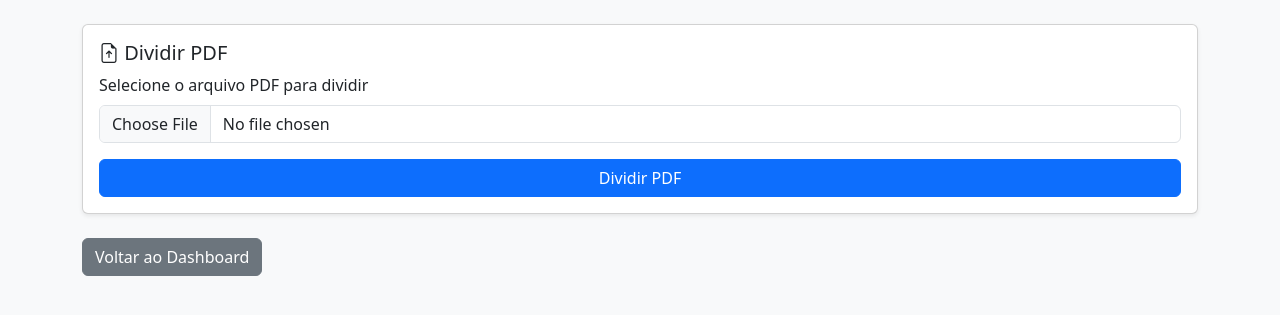
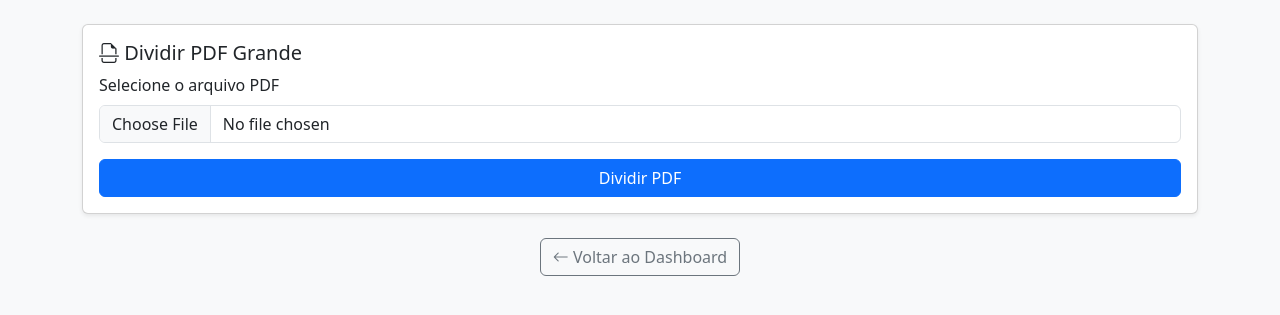
Before and after one commit to Luizwagner13/SIAMC, a Flask app: page /dividir_pdf in a window 1280 px wide. Shown: the part 66-381 px from the top of the page. Run offline with Flask 3, Linux system fonts and the light colour scheme.

Commit message:
Add files via upload

```diff
--- a/templates/dashboard.html
+++ b/templates/dashboard.html
@@ -70,7 +70,7 @@
                 <div class="card shadow-sm">
                     <div class="card-body">
                         <h5 class="card-title"><i class="bi bi-file-earmark-break"></i> Dividir PDF Grande</h5>
-                        <form action="{{ url_for('dividir_pdf_route') }}" method="GET">
+                        <form action="{{ url_for('dividir_pdf_bp.dividir_pdf_route') }}" method="GET">
                             <button type="submit" class="btn btn-info w-100">Ir para Dividir PDF</button>
                         </form>
                     </div>
--- a/templates/dividir_pdf.html
+++ b/templates/dividir_pdf.html
@@ -41,20 +41,36 @@
 
         <div class="card shadow-sm mb-4">
             <div class="card-body">
-                <h5 class="card-title"><i class="bi bi-file-earmark-arrow-up"></i> Dividir PDF</h5>
-                <form action="{{ url_for('dividir_pdf_bp.dividir_pdf_route') }}" method="POST" enctype="multipart/form-data">
+                <h5 class="card-title"><i class="bi bi-file-earmark-break"></i> Dividir PDF Grande</h5>
+                <form action="{{ url_for('dividir_pdf_bp.dividir_pdf_route') }}" method="POST" enctype="multipart/form-data" onsubmit="handleSubmit(this)">
                     <div class="mb-3">
-                        <label for="pdf_file" class="form-label">Selecione o arquivo PDF para dividir</label>
-                        <input type="file" class="form-control" id="pdf_file" name="pdf_file" accept=".pdf" required>
+                        <label for="pdf_file" class="form-label">Selecione o arquivo PDF</label>
+                        <input type="file" class="form-control" id="pdf_file" name="pdf" accept=".pdf" required>
                     </div>
-                    <button type="submit" class="btn btn-primary w-100">Dividir PDF</button>
+                    <button type="submit" class="btn btn-primary w-100">
+                        <span class="spinner-border spinner-border-sm me-2 d-none" role="status" aria-hidden="true"></span>
+                        Dividir PDF
+                    </button>
                 </form>
             </div>
         </div>
 
-        <a href="{{ url_for('dashboard') }}" class="btn btn-secondary">Voltar ao Dashboard</a>
+        <div class="text-center">
+            <a href="{{ url_for('dashboard') }}" class="btn btn-outline-secondary">
+                <i class="bi bi-arrow-left"></i> Voltar ao Dashboard
+            </a>
+        </div>
 
     </div>
+
+    <script>
+        function handleSubmit(form) {
+            const button = form.querySelector('button');
+            const spinner = button.querySelector('.spinner-border');
+            spinner.classList.remove('d-none');
+            button.disabled = true;
+        }
+    </script>
 
     <script src="https://cdn.jsdelivr.net/npm/bootstrap@5.3.3/dist/js/bootstrap.bundle.min.js"></script>
 </body>
```
